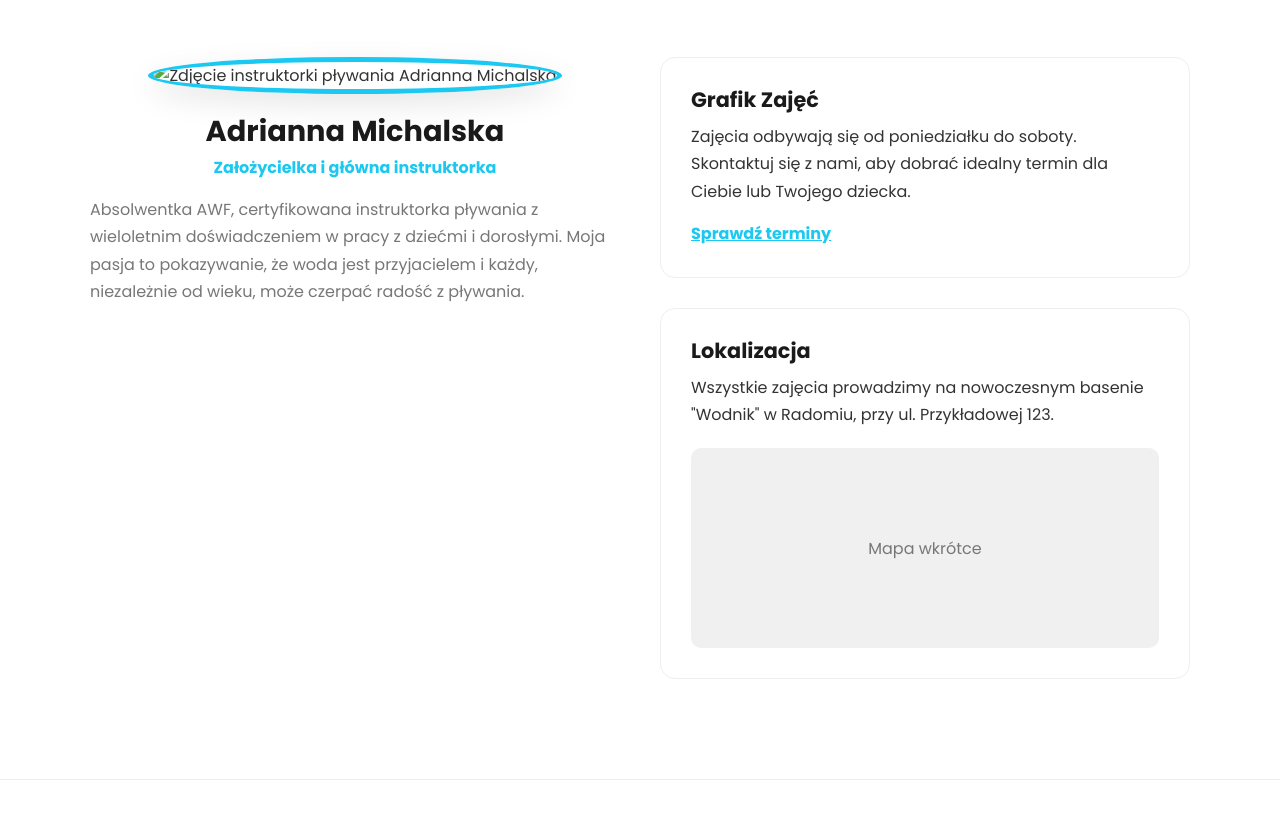
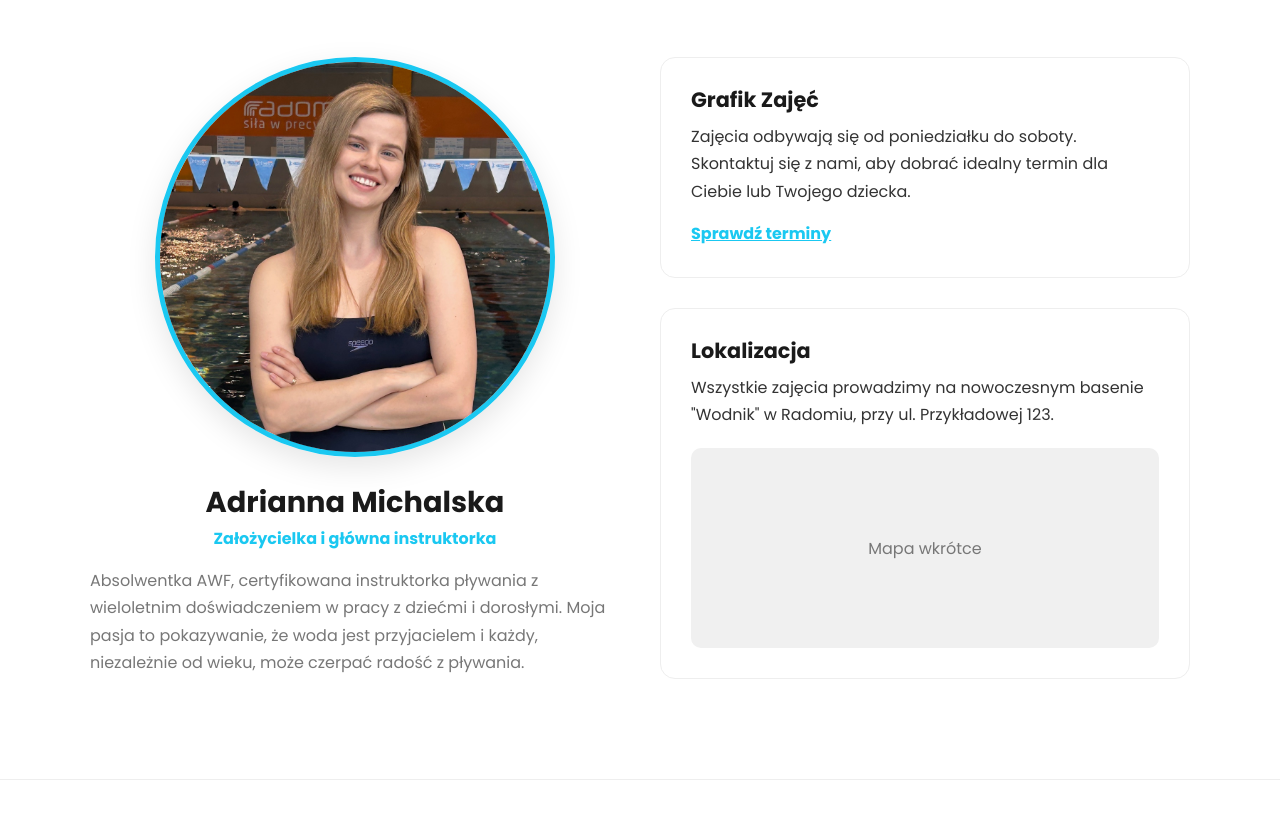
Before and after one commit to asior-dev/aqualon, a plain HTML site: page index.html in a window 1280 px wide. Shown: the part 2264-3083 px from the top of the page. Drawn offline with nearby package versions, Linux system fonts and the light colour scheme.

Commit message:
zdjecie Ady update

```diff
--- a/index.html
+++ b/index.html
@@ -162,7 +162,7 @@
 
         <div class="start-grid">
             <div class="coach-column">
-                <img src="images/ada.jpg" alt="Zdjęcie instruktorki pływania Adrianna Michalska" class="coach-photo">
+                <img src="images/ada.jpeg" alt="Zdjęcie instruktorki pływania Adrianna Michalska" class="coach-photo">
                 <h3>Adrianna Michalska</h3>
                 <p class="coach-title">Założycielka i główna instruktorka</p>
                 <p class="coach-bio">Absolwentka AWF, certyfikowana instruktorka pływania z wieloletnim doświadczeniem w pracy z dziećmi i dorosłymi. Moja pasja to pokazywanie, że woda jest przyjacielem i każdy, niezależnie od wieku, może czerpać radość z pływania.</p>
```
